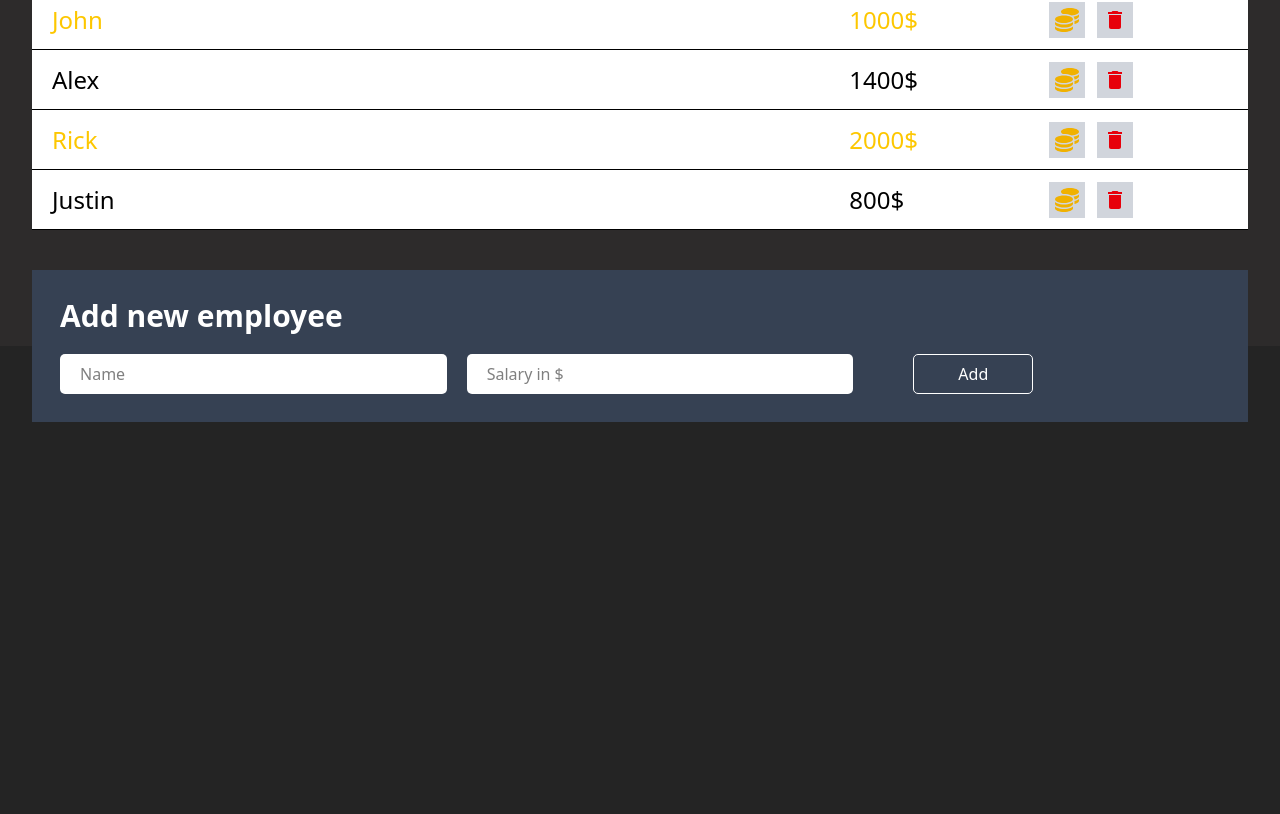
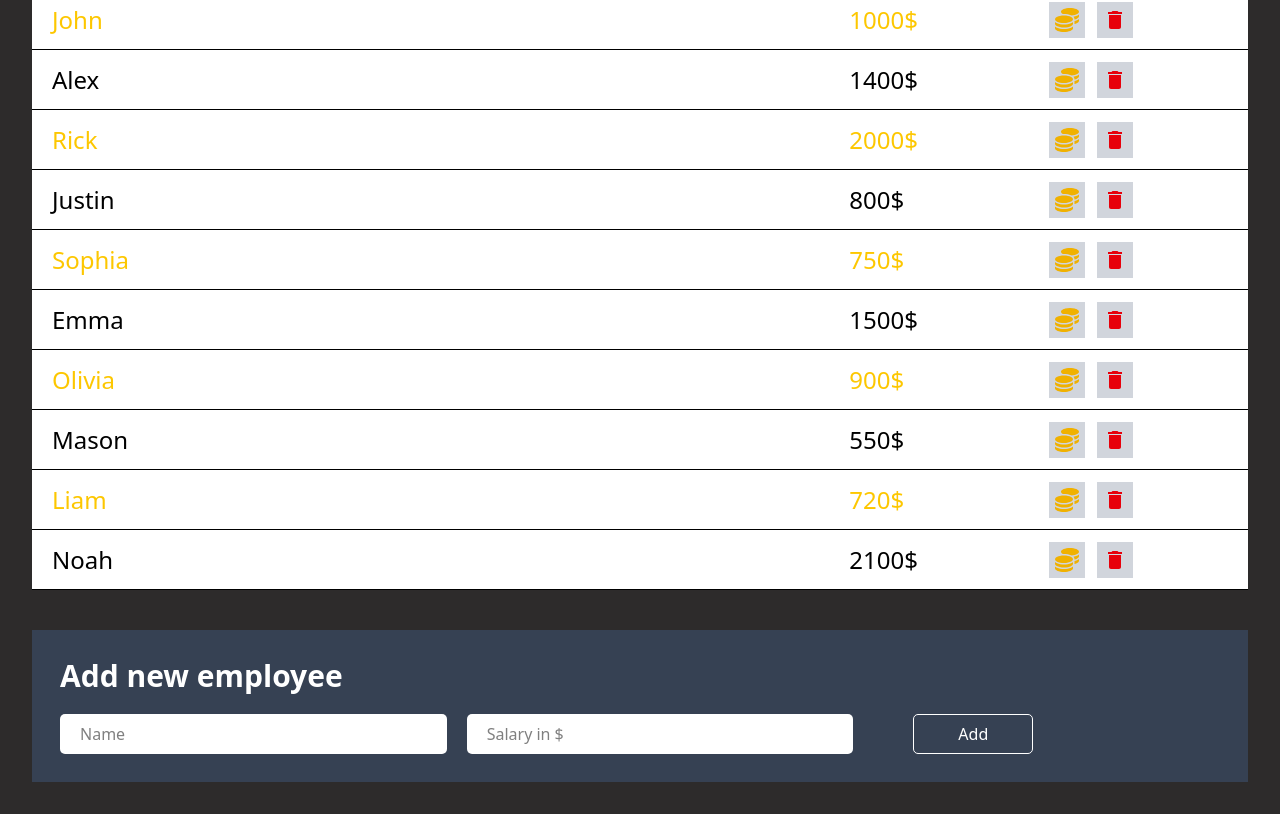
Before and after one commit to jestemczyk/companyRecords, a React (Vite) app: page / in a window 1280 px wide. Shown: the part 454-1268 px from the top of the page. Before the commit the page ends 908 px from the top, so only its background shows below. Built offline with nearby package versions, Linux system fonts and the light colour scheme.

Commit message:
pre-alpha version commit

```diff
--- a/data.json
+++ b/data.json
@@ -3,6 +3,12 @@
     { "name": "John", "salary": 1000, "isOnRise": true, "id": 1 },
     { "name": "Alex", "salary": 1400, "isOnRise": false, "id": 2 },
     { "name": "Rick", "salary": 2000, "isOnRise": true, "id": 3 },
-    { "name": "Justin", "salary": 800, "isOnRise": false, "id": 4 }
+    { "name": "Justin", "salary": 800, "isOnRise": false, "id": 4 },
+    { "name": "Sophia", "salary": 750, "isOnRise": true, "id": 5 },
+    { "name": "Emma", "salary": 1500, "isOnRise": false, "id": 6 },
+    { "name": "Olivia", "salary": 900, "isOnRise": true, "id": 7 },
+    { "name": "Mason", "salary": 550, "isOnRise": false, "id": 8 },
+    { "name": "Liam", "salary": 720, "isOnRise": true, "id": 9 },
+    { "name": "Noah", "salary": 2100, "isOnRise": false, "id": 10 }
   ]
 }
--- a/src/App.css
+++ b/src/App.css
@@ -2,7 +2,7 @@
 
 body {
   background-color: rgb(45, 43, 43);
-  height: 100%;
+  min-height: 100%;
 }
 
 #root {
--- a/src/index.css
+++ b/src/index.css
@@ -14,7 +14,7 @@
 }
 
 html {
-  height: 100%;
+  min-height: 100%;
   background-color: rgb(45, 43, 43);
 }
 /*
```
